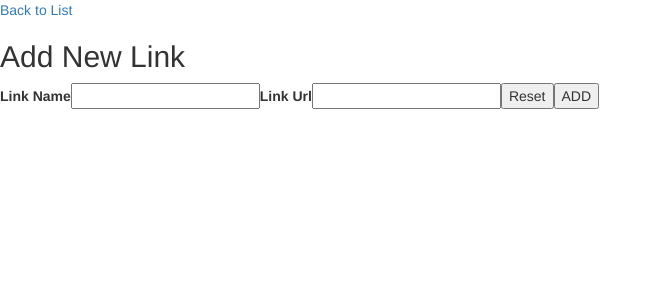
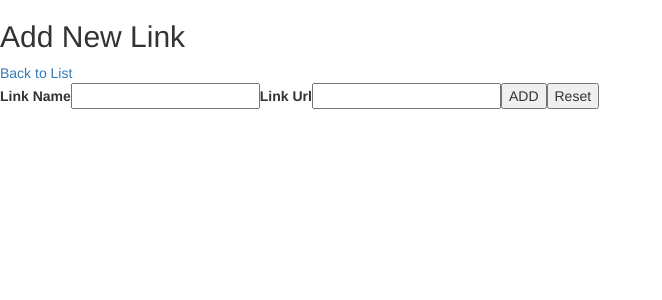
Before and after one commit to xarephonic/links-list, a React (Create React App) app: page /additem in a window 1280 px wide. Shown: the top 300 px of the page, without its empty margins (0-662 px from the left). Built offline with nearby package versions, Linux system fonts and the light colour scheme.

Commit message:
beautify alerts and add item page

```diff
--- a/src/components/add-items/AddItem.js
+++ b/src/components/add-items/AddItem.js
@@ -37,15 +37,15 @@ class AddItem extends Component {
 	render() {
 		return(
 			<div>
+				<h2>Add New Link</h2>
 				<Link to="/">Back to List</Link>
-				<h2>Add New Link</h2>
 				<form onSubmit={this.handleSubmit}>
 					<label htmlFor='link-name'>Link Name</label>
 					<input id='link-name' name='name' value={this.state.name} onChange={this.handleChange} />
 					<label htmlFor='link-url'>Link Url</label>
 					<input type='url' id='link-url' name='url' value={this.state.url} onChange={this.handleChange} />
-					<input type='reset' />
 					<input type='submit' value='ADD' />
+					<input type='reset' onClick={() => { this.setState({ ...this.state, url: '', name: ''}) } } />
 				</form>
 			</div>
 		);
--- a/src/components/links-list/List.js
+++ b/src/components/links-list/List.js
@@ -42,15 +42,10 @@ class List extends Component {
 				</header>
 				<Grid fluid>
 					<Row>
-						<Col sm={12}>
-							<Link to='/additem'>ADD NEW LINK</Link>
-						</Col>
-					</Row>
-					<Row>
 						<Col sm={2}>
 							<span>Order By:</span>
 						</Col>
-						<Col xs={2}>
+						<Col sm={2}>
 							<select onChange={(event) => {
 								dispatch(
 									orderBy(event.target.value)
@@ -63,6 +58,9 @@ class List extends Component {
 								<option value={0}>Most to Least Points</option>
 								<option value={1}>Least to Most Points</option>
 							</select>
+						</Col>
+						<Col sm={2} smOffset={6}>
+							<Link to='/additem'>ADD NEW LINK</Link>
 						</Col>
 					</Row>
 					<Row>
--- a/src/components/links-list/ducks/index.js
+++ b/src/components/links-list/ducks/index.js
@@ -144,7 +144,7 @@ export const addItem = (payload) => {
     dispatch(
       showToast({
         message: `${payload.name} added.`,
-        color: 'green'
+        color: 'success'
       })
     );
     dispatch(
```
